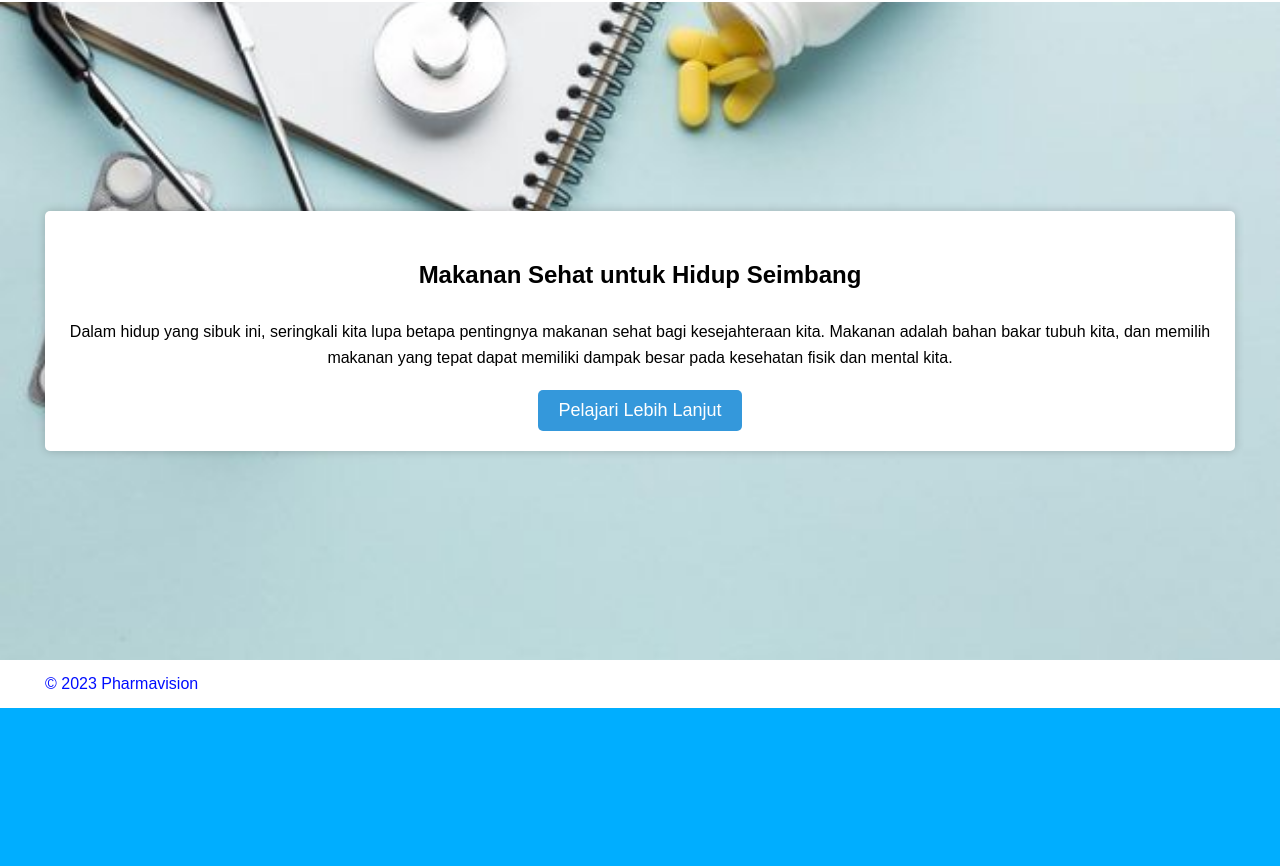
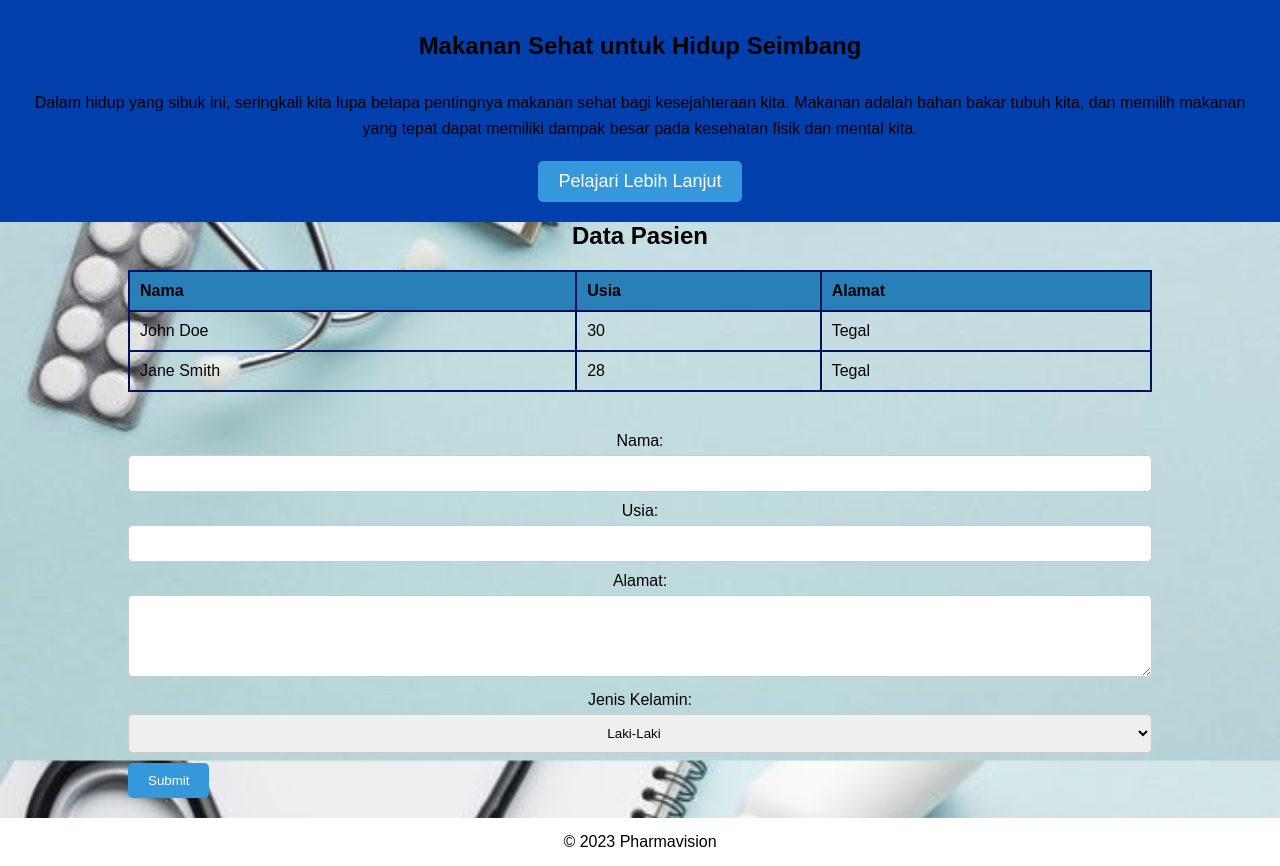
Before and after one commit to aqnaazmy/pemogramanWeb, a plain HTML site: page index.html in a window 1280 px wide. Shown: the part 92-958 px from the top of the page. Before the commit the page ends 800 px from the top, so only its background shows below. Drawn offline with Linux system fonts and the light colour scheme.

Commit message:
commit tugas ke 2

```diff
--- a/index.html
+++ b/index.html
@@ -22,17 +22,65 @@
             </div>
         </nav>
     </header>
-
-    <div class="container">
+    <section class="about" id="about">
+    <!-- <div class="container"> -->
         <div class="main-content">
             <h2>Makanan Sehat untuk Hidup Seimbang</h2>
             <p>Dalam hidup yang sibuk ini, seringkali kita lupa betapa pentingnya makanan sehat bagi kesejahteraan kita. Makanan adalah bahan bakar tubuh kita, dan memilih makanan yang tepat dapat memiliki dampak besar pada kesehatan fisik dan mental kita.</p>
             <a href="#" class="cta-button">Pelajari Lebih Lanjut</a>
         </div>
+    </section>
+    <div class="tbl" id="tbl">
+        <h2> Data Pasien </h2>
+    </div>
+     <table>
+        <tr>
+            <th>Nama</th>
+            <th>Usia</th>
+            <th>Alamat</th>
+        </tr>
+        <tr>
+            <td>John Doe</td>
+            <td>30</td>
+            <td>Tegal</td>
+        </tr>
+        <tr>
+            <td>Jane Smith</td>
+            <td>28</td>
+            <td>Tegal</td>
+        </tr>
+    </table>
+
+    <!-- Tambahkan kode formulir di sini -->
+    <form action="proses.php" method="post">
+        <label for="nama">Nama:</label>
+        <input type="text" id="nama" name="nama" required>
+
+        <label for="usia">Usia:</label>
+        <input type="text" id="usia" name="usia" required>
+
+        <label for="alamat">Alamat:</label>
+        <textarea id="alamat" name="alamat" rows="4" required></textarea>
+
+        <label for="jenis_kelamin">Jenis Kelamin:</label>
+        <select id="jenis_kelamin" name="jenis_kelamin">
+            <option value="laki-laki">Laki-Laki</option>
+            <option value="perempuan">Perempuan</option>
+        </select>
+
+        <input type="submit" value="Submit">
+    </form>
+
+
+    <!-- <section class="articel" id="articel">
+        <div>
+            <h2></h2>
+        </div>
+    </section> -->
     </div>
 
     <footer>
-        <div class="container">
+        <div class="Footer">
             <p>&copy; 2023 Pharmavision</p>
         </div>
     </footer>
--- a/style.css
+++ b/style.css
@@ -1,4 +1,3 @@
-/* Reset CSS */
 * {
   margin: 0;
   padding: 0;
@@ -10,7 +9,7 @@
 body {
   font-family: Arial, sans-serif;
   background-color: #00aeff;
-    background-image: url('img/background.jpeg');
+  background-image: url("img/background.jpeg");
   min-height: 100vh;
   display: flex;
   flex-direction: column;
@@ -38,7 +37,8 @@ header {
 }
 
 .logo img {
-    max-height: 80px;
+  max-height: 60px;
+  /* margin-top: 5px; */
 }
 
 .nav-links {
@@ -63,15 +63,17 @@ header {
 
 /* Main Content Styles */
 .main-content {
-    background-color: #fff;
+  background-color: #003fac;
   padding: 20px;
-    border-radius: 5px;
-    box-shadow: 0 0 10px rgba(0, 0, 0, 0.2);
+  /* height: auto; */
+  /* border-radius: 5px; */
+  /* box-shadow: 0 0 10px rgba(0, 0, 0, 0.2); */
 }
 
 .main-content h2 {
   font-size: 24px;
   padding: 30px;
+  margin-top: 0px;
 }
 
 .main-content p {
@@ -93,11 +95,65 @@ header {
 .cta-button:hover {
   background-color: #2980b9;
 }
+.tbl{
+  margin-top: 20;
+}
+
+/* Styles untuk Tabel */
+table {
+  border-collapse: collapse;
+  width: 80%;
+  margin: 20px auto;
+}
+
+th, td {
+  padding: 10px;
+  border: 2px solid #01115a;
+  text-align: left;
+}
+
+th {
+  background-color: #2980b9;
+}
+
+/* Styles untuk Form */
+form {
+  width: 80%;
+  margin: 20px auto;
+  text-align: left;
+}
+
+label {
+  display: block;
+  margin-bottom: 5px;
+}
+
+input[type="text"], select, textarea {
+  width: 100%;
+  padding: 10px;
+  margin-bottom: 10px;
+  border: 1px solid #ccc;
+  border-radius: 5px;
+}
+
+input[type="submit"] {
+  background-color: #3498db;
+  color: #fff;
+  padding: 10px 20px;
+  border: none;
+  border-radius: 5px;
+  cursor: pointer;
+}
+
+input[type="submit"]:hover {
+  background-color: #2980b9;
+}
+
 
 /* Footer Styles */
 footer {
-    background-color: #ffffff;
-    color: #000dff;
+  background: #ffffff;
+  padding: 15px 23px;
+  color: #000000;
   text-align: center;
-    padding: 10px;
 }
```
Lines whose indentation alone changed are shown as unchanged.
